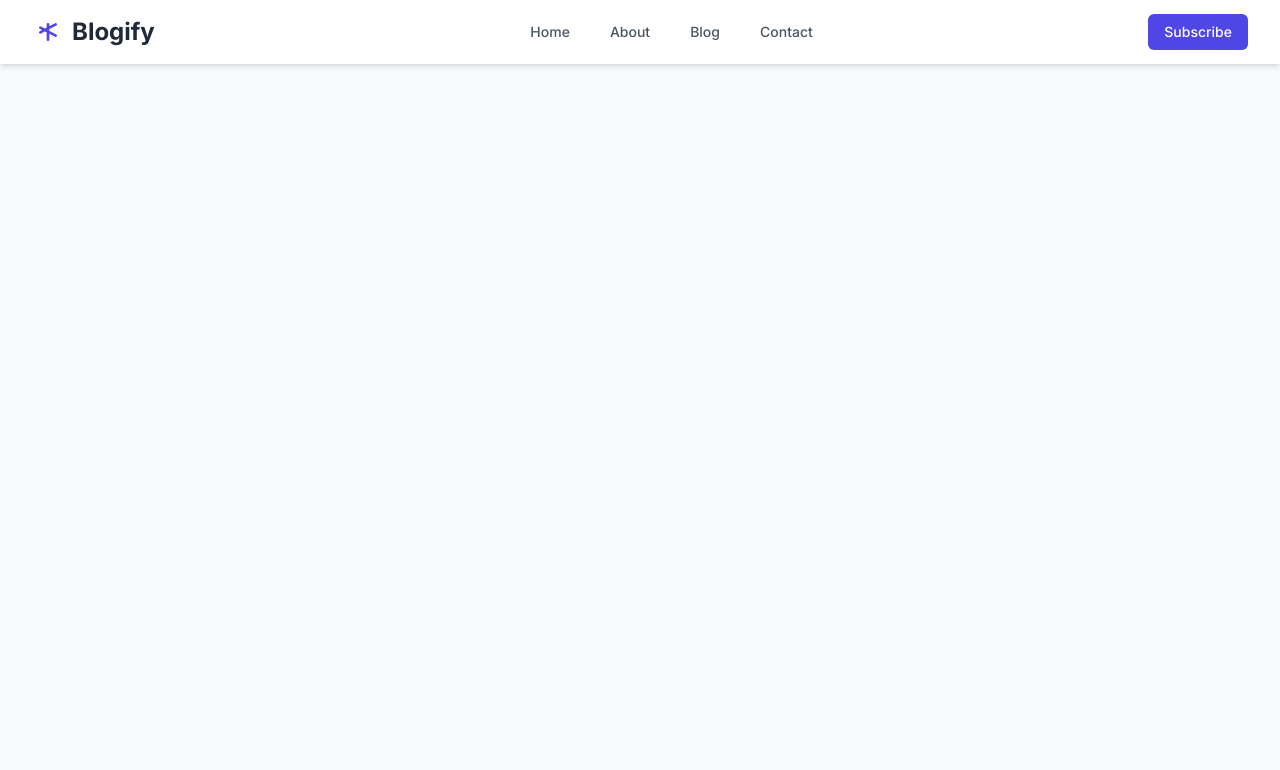
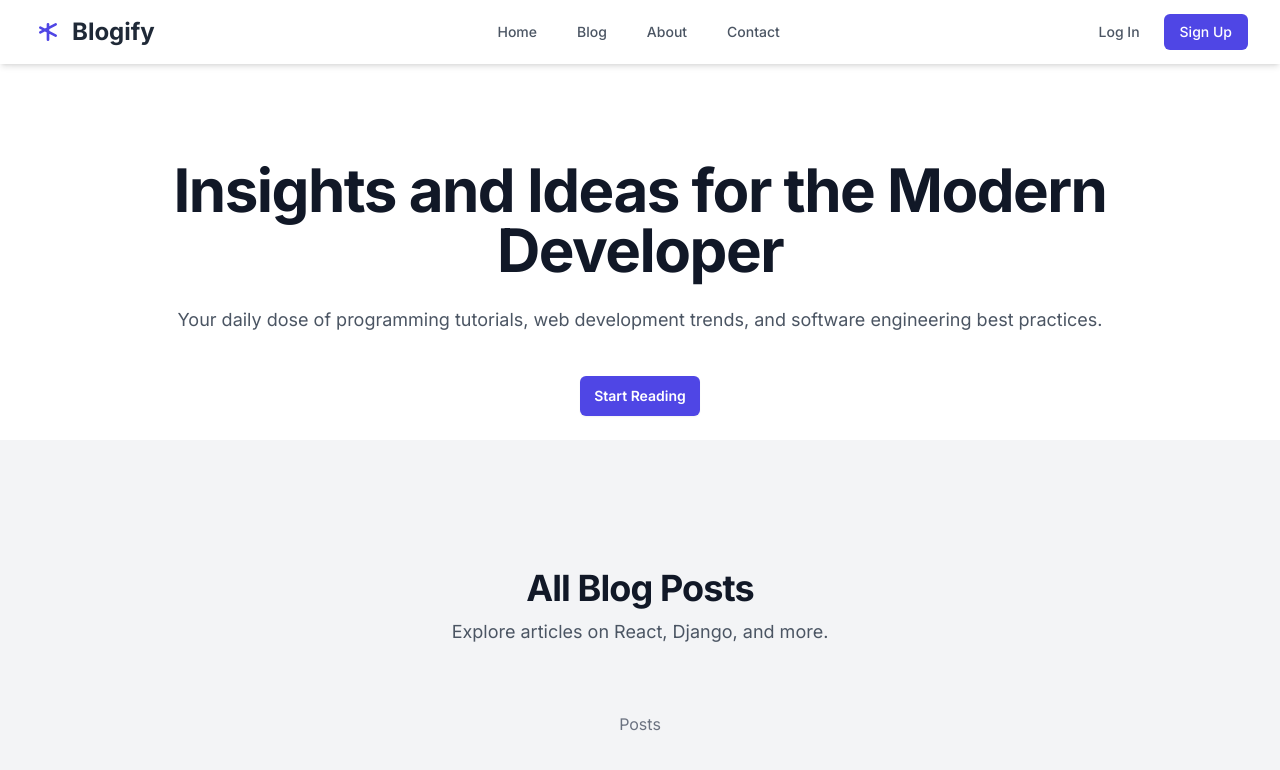
Before and after one commit to iamsahal77/blog-app_Omnify, a React (Vite) app in the folder frontend/: page / in a window 1280 px wide. Shown: the top 770 px of the page. Built offline with nearby package versions, Linux system fonts and the light colour scheme.

Commit message:
Implement Hero,Featured Posts Section

```diff
--- a/frontend/src/App.jsx
+++ b/frontend/src/App.jsx
@@ -1,11 +1,16 @@
 import { useState } from 'react'
+import { BrowserRouter as Router } from 'react-router-dom'
 import Navbar from './components/Navbar'
+import HomePage from './pages/HomePage'
 
 function App() {
   return (
-    <div className="min-h-screen bg-gray-50">
-      <Navbar />
-    </div>
+    <Router>
+      <div className="min-h-screen bg-gray-50">
+        <Navbar/>
+        <HomePage/>
+      </div>
+    </Router>
   )
 }
 
--- a/frontend/src/components/Navbar.jsx
+++ b/frontend/src/components/Navbar.jsx
@@ -1,86 +1,69 @@
 import React, { useState } from 'react';
+import { BrowserRouter as Router, Routes, Route, Link } from 'react-router-dom';
 
 const Navbar = () => {
-    // State to manage the visibility of the mobile menu
     const [isMenuOpen, setIsMenuOpen] = useState(false);
-
-    // Function to toggle the mobile menu state
-    const toggleMenu = () => {
-        setIsMenuOpen(!isMenuOpen);
-    };
+    const [isLoggedIn, setIsLoggedIn] = useState(false); // Placeholder for auth state
 
     return (
-        <nav className="bg-white shadow-md">
+        <nav className="bg-white shadow-md fixed w-full z-20 top-0">
             <div className="max-w-7xl mx-auto px-4 sm:px-6 lg:px-8">
                 <div className="flex items-center justify-between h-16">
-                    {/* Left side: Logo */}
                     <div className="flex-shrink-0">
-                        <a href="#" className="flex items-center space-x-2">
+                        <Link to="/" className="flex items-center space-x-2">
                             <svg className="h-8 w-8 text-indigo-600" xmlns="http://www.w3.org/2000/svg" fill="none" viewBox="0 0 24 24" stroke="currentColor">
                                 <path strokeLinecap="round" strokeLinejoin="round" strokeWidth="2" d="M12 6.253v11.494m-5.747-8.994l11.494 5.996M17.747 6.253L6.253 12.249" />
                             </svg>
                             <span className="text-2xl font-bold text-gray-800">Blogify</span>
-                        </a>
+                        </Link>
                     </div>
-
-                    {/* Center: Navigation Links (hidden on small screens) */}
                     <div className="hidden md:block">
                         <div className="ml-10 flex items-baseline space-x-4">
-                            <a href="#" className="text-gray-600 hover:bg-indigo-600 hover:text-white px-3 py-2 rounded-md text-sm font-medium transition-colors duration-300">Home</a>
-                            <a href="#" className="text-gray-600 hover:bg-indigo-600 hover:text-white px-3 py-2 rounded-md text-sm font-medium transition-colors duration-300">About</a>
-                            <a href="#" className="text-gray-600 hover:bg-indigo-600 hover:text-white px-3 py-2 rounded-md text-sm font-medium transition-colors duration-300">Blog</a>
-                            <a href="#" className="text-gray-600 hover:bg-indigo-600 hover:text-white px-3 py-2 rounded-md text-sm font-medium transition-colors duration-300">Contact</a>
+                            <Link to="/" className="text-gray-600 hover:bg-gray-100 px-3 py-2 rounded-md text-sm font-medium">Home</Link>
+                            <Link to="/blog" className="text-gray-600 hover:bg-gray-100 px-3 py-2 rounded-md text-sm font-medium">Blog</Link>
+                            <Link to="/about" className="text-gray-600 hover:bg-gray-100 px-3 py-2 rounded-md text-sm font-medium">About</Link>
+                            <Link to="/contact" className="text-gray-600 hover:bg-gray-100 px-3 py-2 rounded-md text-sm font-medium">Contact</Link>
+
                         </div>
                     </div>
-
-                    {/* Right side: Subscribe Button (hidden on small screens) */}
                     <div className="hidden md:block">
-                        <button className="bg-indigo-600 text-white px-4 py-2 rounded-md text-sm font-medium hover:bg-indigo-700 focus:outline-none focus:ring-2 focus:ring-offset-2 focus:ring-indigo-500 transition-colors duration-300">
-                            Subscribe
-                        </button>
+                        {isLoggedIn ? (
+                             <button className="bg-gray-200 text-gray-700 px-4 py-2 rounded-md text-sm font-medium hover:bg-gray-300">Logout</button>
+                        ) : (
+                            <div className="flex items-center gap-x-2">
+                                <Link to="/login" className="text-gray-600 hover:bg-gray-100 px-4 py-2 rounded-md text-sm font-medium">Log In</Link>
+                                <Link to="/signup" className="bg-indigo-600 text-white px-4 py-2 rounded-md text-sm font-medium hover:bg-indigo-700">Sign Up</Link>
+                            </div>
+                        )}
                     </div>
-
-                    {/* Mobile menu button */}
                     <div className="-mr-2 flex md:hidden">
-                        <button
-                            onClick={toggleMenu}
-                            type="button"
-                            className="bg-white inline-flex items-center justify-center p-2 rounded-md text-gray-400 hover:text-gray-500 hover:bg-gray-100 focus:outline-none focus:ring-2 focus:ring-inset focus:ring-indigo-500"
-                            aria-controls="mobile-menu"
-                            aria-expanded={isMenuOpen}
-                        >
+                        <button onClick={() => setIsMenuOpen(!isMenuOpen)} type="button" className="bg-white inline-flex items-center justify-center p-2 rounded-md text-gray-400 hover:text-gray-500 hover:bg-gray-100 focus:outline-none focus:ring-2 focus:ring-inset focus:ring-indigo-500">
                             <span className="sr-only">Open main menu</span>
-                            {/* Icon when menu is closed. */}
-                            <svg className={`${isMenuOpen ? 'hidden' : 'block'} h-6 w-6`} xmlns="http://www.w3.org/2000/svg" fill="none" viewBox="0 0 24 24" stroke="currentColor" aria-hidden="true">
-                                <path strokeLinecap="round" strokeLinejoin="round" strokeWidth="2" d="M4 6h16M4 12h16M4 18h16" />
-                            </svg>
-                            {/* Icon when menu is open. */}
-                            <svg className={`${isMenuOpen ? 'block' : 'hidden'} h-6 w-6`} xmlns="http://www.w3.org/2000/svg" fill="none" viewBox="0 0 24 24" stroke="currentColor" aria-hidden="true">
-                                <path strokeLinecap="round" strokeLinejoin="round" strokeWidth="2" d="M6 18L18 6M6 6l12 12" />
-                            </svg>
+                            {isMenuOpen ? <svg className="block h-6 w-6" xmlns="http://www.w3.org/2000/svg" fill="none" viewBox="0 0 24 24" stroke="currentColor" aria-hidden="true"><path strokeLinecap="round" strokeLinejoin="round" strokeWidth="2" d="M6 18L18 6M6 6l12 12" /></svg> : <svg className="block h-6 w-6" xmlns="http://www.w3.org/2000/svg" fill="none" viewBox="0 0 24 24" stroke="currentColor" aria-hidden="true"><path strokeLinecap="round" strokeLinejoin="round" strokeWidth="2" d="M4 6h16M4 12h16M4 18h16" /></svg>}
                         </button>
                     </div>
                 </div>
             </div>
-
-            {/* Mobile menu, show/hide based on menu state. */}
-            <div className={`${isMenuOpen ? 'block' : 'hidden'} md:hidden`} id="mobile-menu">
-                <div className="px-2 pt-2 pb-3 space-y-1 sm:px-3">
-                    <a href="#" className="text-gray-600 hover:bg-indigo-600 hover:text-white block px-3 py-2 rounded-md text-base font-medium transition-colors duration-300">Home</a>
-                    <a href="#" className="text-gray-600 hover:bg-indigo-600 hover:text-white block px-3 py-2 rounded-md text-base font-medium transition-colors duration-300">About</a>
-                    <a href="#" className="text-gray-600 hover:bg-indigo-600 hover:text-white block px-3 py-2 rounded-md text-base font-medium transition-colors duration-300">Blog</a>
-                    <a href="#" className="text-gray-600 hover:bg-indigo-600 hover:text-white block px-3 py-2 rounded-md text-base font-medium transition-colors duration-300">Contact</a>
-                </div>
-                <div className="pt-4 pb-3 border-t border-gray-200">
-                    <div className="flex items-center px-5">
-                        <button className="w-full bg-indigo-600 text-white px-4 py-2 rounded-md text-sm font-medium hover:bg-indigo-700 focus:outline-none focus:ring-2 focus:ring-offset-2 focus:ring-indigo-500 transition-colors duration-300">
-                            Subscribe
-                        </button>
+            {isMenuOpen && (
+                <div className="md:hidden">
+                    <div className="px-2 pt-2 pb-3 space-y-1 sm:px-3">
+                        <Link to="/" className="text-gray-600 hover:bg-gray-100 block px-3 py-2 rounded-md text-base font-medium">Home</Link>
+                    </div>
+                     <div className="pt-4 pb-3 border-t border-gray-200">
+                        {isLoggedIn ? (
+                             <div className="px-2">
+                                <button className="w-full bg-gray-200 text-gray-700 px-4 py-2 rounded-md text-sm font-medium hover:bg-gray-300">Logout</button>
+                             </div>
+                        ) : (
+                            <div className="px-2 space-y-2">
+                                <Link to="/login" className="block w-full text-center bg-gray-100 text-gray-700 px-4 py-2 rounded-md text-sm font-medium hover:bg-gray-200">Log In</Link>
+                                <Link to="/signup" className="block w-full text-center bg-indigo-600 text-white px-4 py-2 rounded-md text-sm font-medium hover:bg-indigo-700">Sign Up</Link>
+                            </div>
+                        )}
                     </div>
                 </div>
-            </div>
+            )}
         </nav>
     );
 };
-
 export default Navbar;
--- /dev/null
+++ b/frontend/src/pages/HomePage.jsx
@@ -0,0 +1,39 @@
+import React, { useState } from 'react';
+import { BrowserRouter as Router, Routes, Route, Link } from 'react-router-dom';
+
+const Hero = () => (
+    <div className="bg-white">
+        <div className="max-w-7xl mx-auto pt-24 sm:pt-32 lg:pt-40 px-6 lg:px-8 text-center">
+            <h1 className="text-4xl font-bold tracking-tight text-gray-900 sm:text-6xl">Insights and Ideas for the Modern Developer</h1>
+            <p className="mt-6 text-lg leading-8 text-gray-600">Your daily dose of programming tutorials, web development trends, and software engineering best practices.</p>
+            <div className="mt-10 flex items-center justify-center gap-x-6">
+                <Link to="/blog" className="rounded-md bg-indigo-600 px-3.5 py-2.5 text-sm font-semibold text-white shadow-sm hover:bg-indigo-500 mb-6">Start Reading</Link>
+            </div>
+        </div>
+    </div>
+);
+
+const FeaturedPosts = () => (
+    <div className="bg-gray-100 py-24 sm:py-32">
+        <div className="mx-auto max-w-7xl px-6 lg:px-8">
+            <div className="mx-auto max-w-2xl text-center">
+                <h2 className="text-3xl font-bold tracking-tight text-gray-900 sm:text-4xl">All Blog Posts</h2>
+                <p className="mt-2 text-lg leading-8 text-gray-600">Explore articles on React, Django, and more.</p>
+            </div>
+            {/* Blog post listing will go here */}
+            <div className="mt-16 text-center text-gray-500">
+                 <p>Posts</p>
+                 {/* We will add pagination controls here */}
+            </div>
+        </div>
+    </div>
+);
+
+const HomePage = () => (
+    <>
+        <Hero />
+        <FeaturedPosts />
+    </>
+);
+
+export default HomePage;
```
